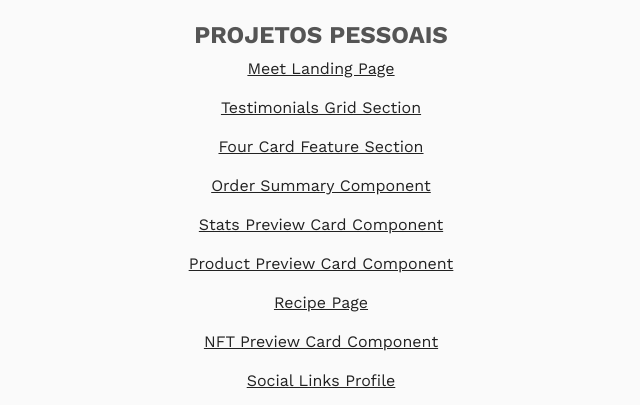
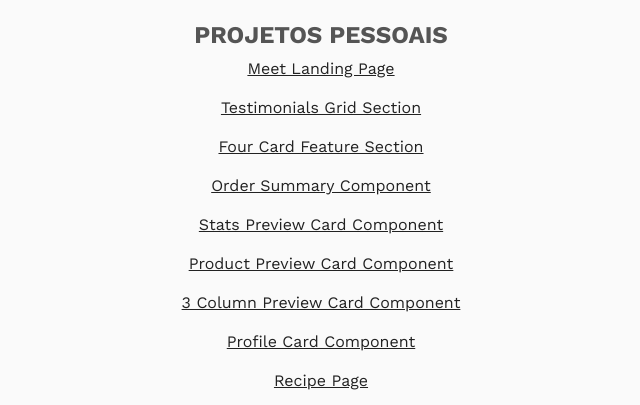
Before and after one commit to flaviocmb/flaviocmb.github.io, a plain HTML site: page index.html in a window 1280 px wide. Shown: the part 395-800 px from the top of the page, without its empty margins (319-959 px from the left). Drawn offline with nearby package versions, Linux system fonts and the light colour scheme; a script that the page names is missing.

Commit message:
New projects added

```diff
--- a/index.html
+++ b/index.html
@@ -1,5 +1,5 @@
 <!DOCTYPE html>
-<html lang="en">
+<html lang="pt-br">
   <head>
     <meta charset="UTF-8" />
     <meta http-equiv="X-UA-Compatible" content="IE=edge" />
@@ -23,7 +23,7 @@
       }
     </style>
     <link rel="stylesheet" href="./css.css" />
-    <title>Raiz</title>
+    <title>Flavio - Projetos</title>
 
     <!-- https://darkmodejs.learn.uno/ -->
     <script src="https://cdn.jsdelivr.net/npm/darkmode-js@1.5.7/lib/darkmode-js.min.js"></script>
@@ -36,7 +36,7 @@
   </head>
   <body>
     <main>
-      <h1 class="sr-only">My personal Hub</h1>
+      <h1 class="sr-only">Meus projetos</h1>
       <section class="profile">
         <div class="profile__container">
           <img
@@ -99,6 +99,22 @@
               title="Opens new tab"
               href="https://flaviocmb.github.io/Frontend-Mentor/product-preview-card-component-main/"
               >Product Preview Card Component</a
+            >
+          </p>
+          <p>
+            <a
+              target="_blank"
+              title="Opens new tab"
+              href="https://flaviocmb.github.io/Frontend-Mentor/3-column-preview-card-component-main/"
+              >3 Column Preview Card Component</a
+            >
+          </p>
+          <p>
+            <a
+              target="_blank"
+              title="Opens new tab"
+              href="https://flaviocmb.github.io/Frontend-Mentor/profile-card-component-main/"
+              >Profile Card Component</a
             >
           </p>
           <p>
```
